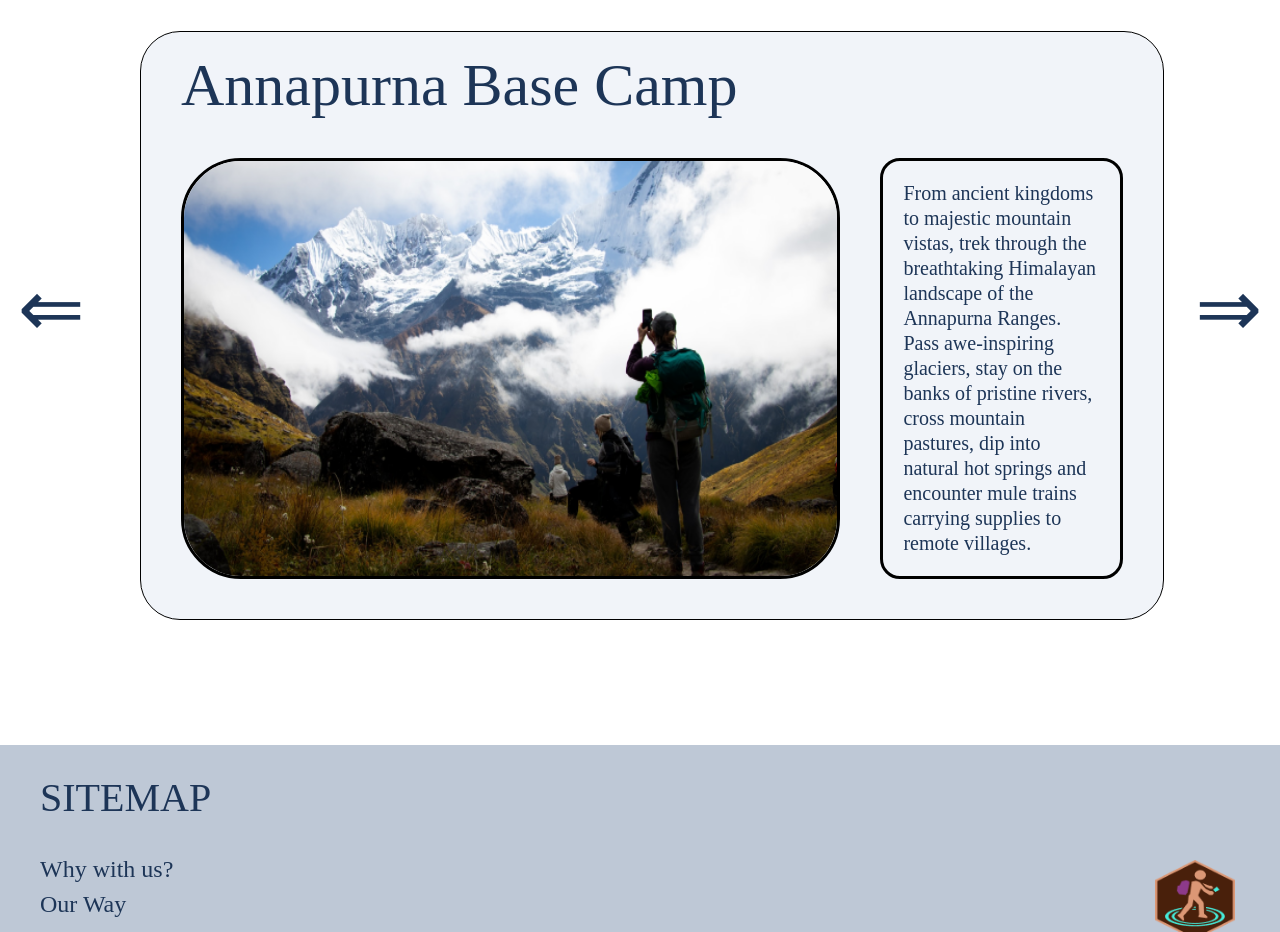
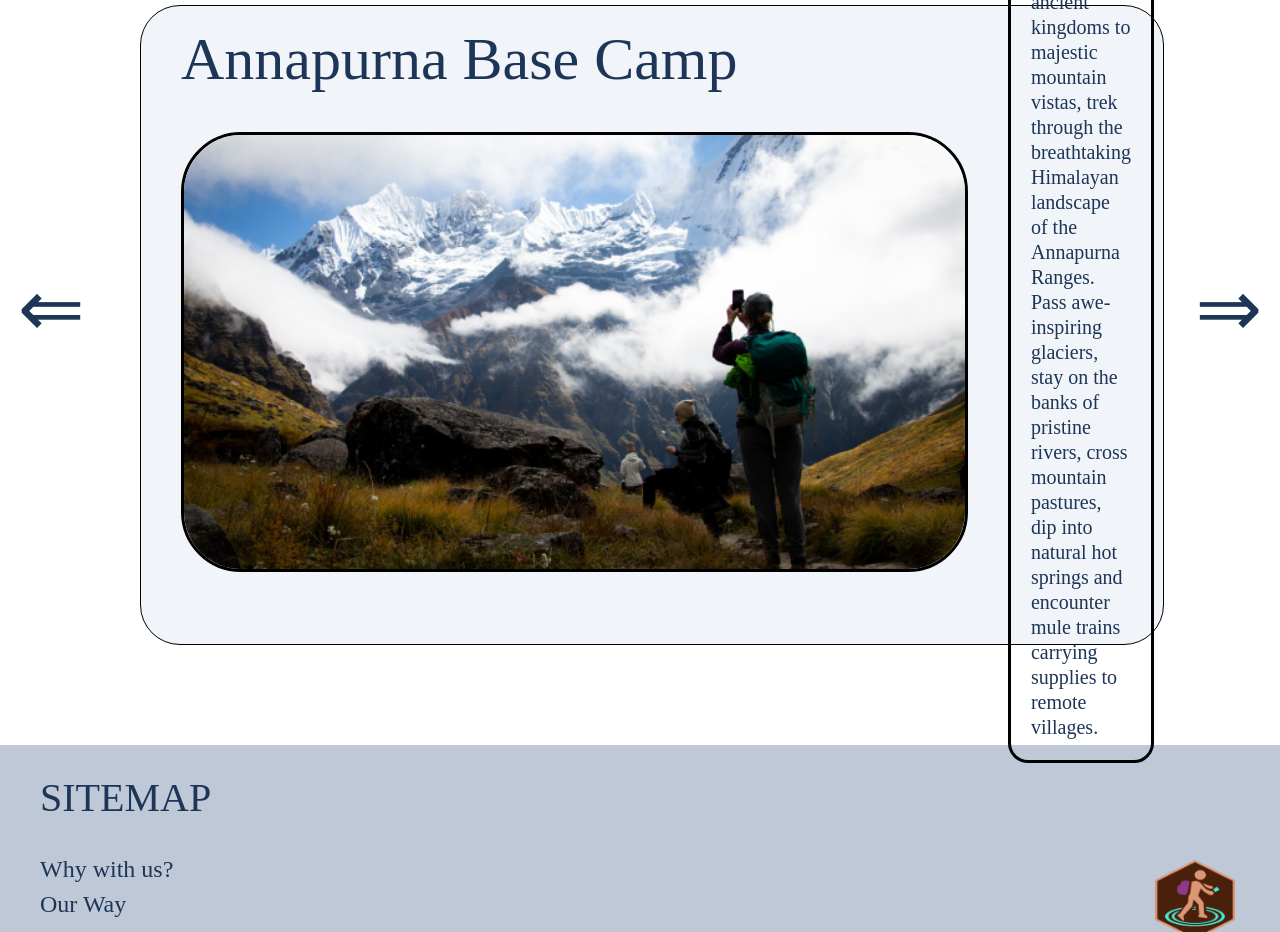
Before and after one commit to kaustub998/Trek-Manager, a React (Create React App) app: page / in a window 1280 px wide. Shown: the part 2300-3232 px from the top of the page. Built offline with nearby package versions, Linux system fonts and the light colour scheme.

Commit message:
Update to carousel.css

```diff
--- a/src/My components/Home page/carousel.css
+++ b/src/My components/Home page/carousel.css
@@ -13,6 +13,7 @@
     background-color: #f1f4f9;
     border-radius: 2em;
     width: 80vw;
+    height: 80vh;
     left: 7em;
     align-self: center;
     padding: 2em;
@@ -41,7 +42,8 @@
 
 .carousel_info{
     display: flex;
-    margin-top: 3em;
+    margin: 3em 0;
+    height: 55vh;
 }
 
 .carousel_image{
```
